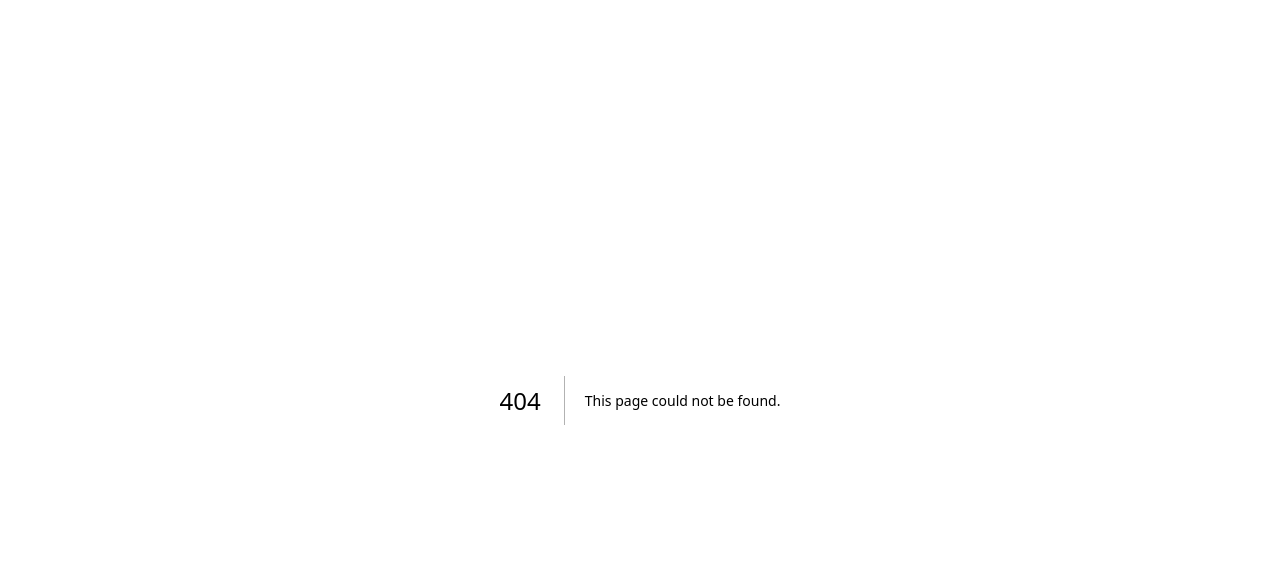
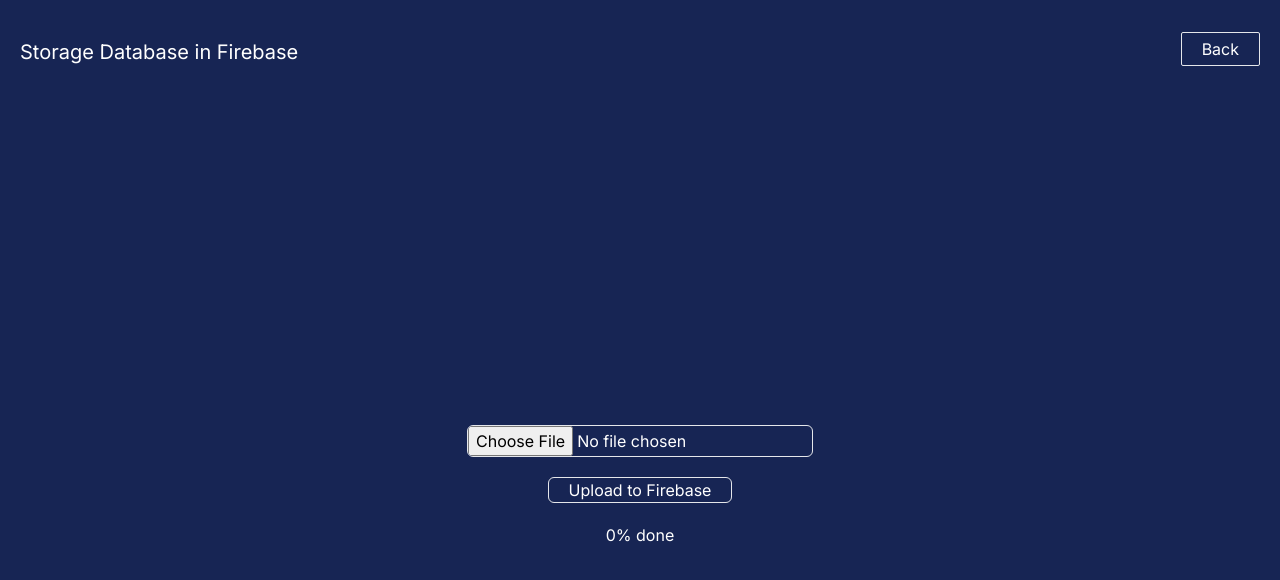
Before and after one commit to faizan619/firebase-nextjs-all-features, a Next.js app: page /storage in a window 1280 px wide. Before the commit this address had no page. Shown: the top 580 px of the page. Built offline with nearby package versions, Linux system fonts and the light colour scheme; no server answers.

Commit message:
building this

```diff
--- /dev/null
+++ b/src/app/storage/page.js
@@ -0,0 +1,53 @@
+"use client"
+import { storage } from "@/firebase/config"
+import {ref,uploadBytesResumable,getDownloadURL} from "firebase/storage"
+import { useState } from "react"
+import Button from "../Component/button"
+
+export default function Page(){
+
+    const [file,setFile] = useState("")
+    const [percent,setPercent] = useState(0)
+
+    const handleChange=(e)=>{
+        setFile(e.target.files);
+        console.log("files details: ",file);
+    }
+    const handleUpload=()=>{
+        if(!file){
+            alert("Please Choose a Image");
+        }
+        console.log(file.name)
+        const storageRef = ref(storage,`/storagefile/${file.name}`)
+        const uploadTask = uploadBytesResumable(storageRef,file)
+        uploadTask.on(
+            "state_changed",
+            (snapshot)=>{
+                const percent = Math.round(
+                    (snapshot.bytesTransferred/snapshot.totalBytes)*100
+                );
+                setPercent(percent);
+            },
+            (err)=>console.log(err),
+            ()=>{
+                getDownloadURL(uploadTask.snapshot.ref).then((url)=>{
+                    console.log(url);
+                });
+            }
+        );
+    }
+
+    return(
+        <div className="bg-blue-950 text-white">
+            <div className="flex justify-between p-5 items-end">
+                <h1 className="text-xl">Storage Database in Firebase</h1>
+                <Button title="Back" page="/" />
+            </div>
+            <div className="flex flex-col items-center min-h-screen px-2 justify-center gap-5">
+                <input type="file" accept="image/*" onChange={handleChange} className="border rounded-md" />
+                <button onClick={handleUpload} className="border px-5 rounded-md hover:shadow-md transition-all hover:shadow-gray-50">Upload to Firebase</button>
+                <p>{percent!=100?`${percent}% done`:"Uploaded"}</p>
+            </div>
+        </div>
+    )
+}
```
